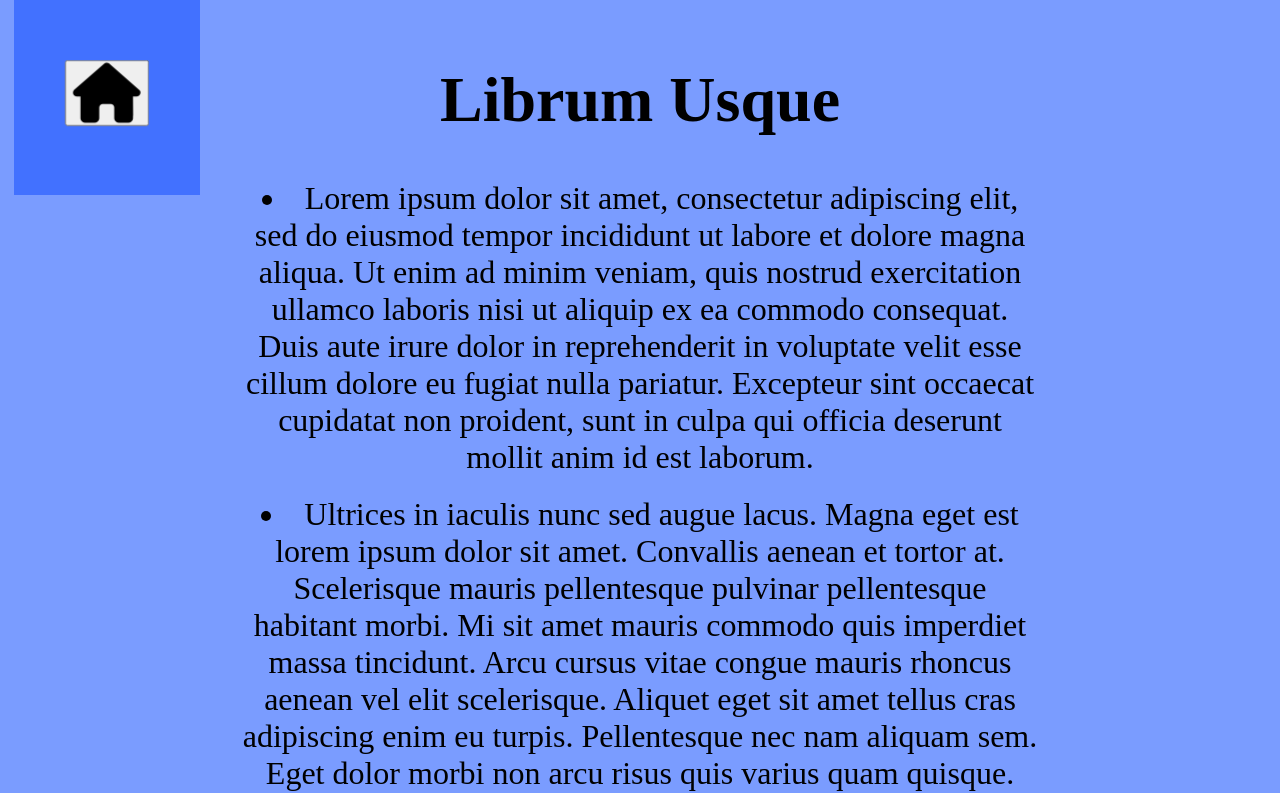
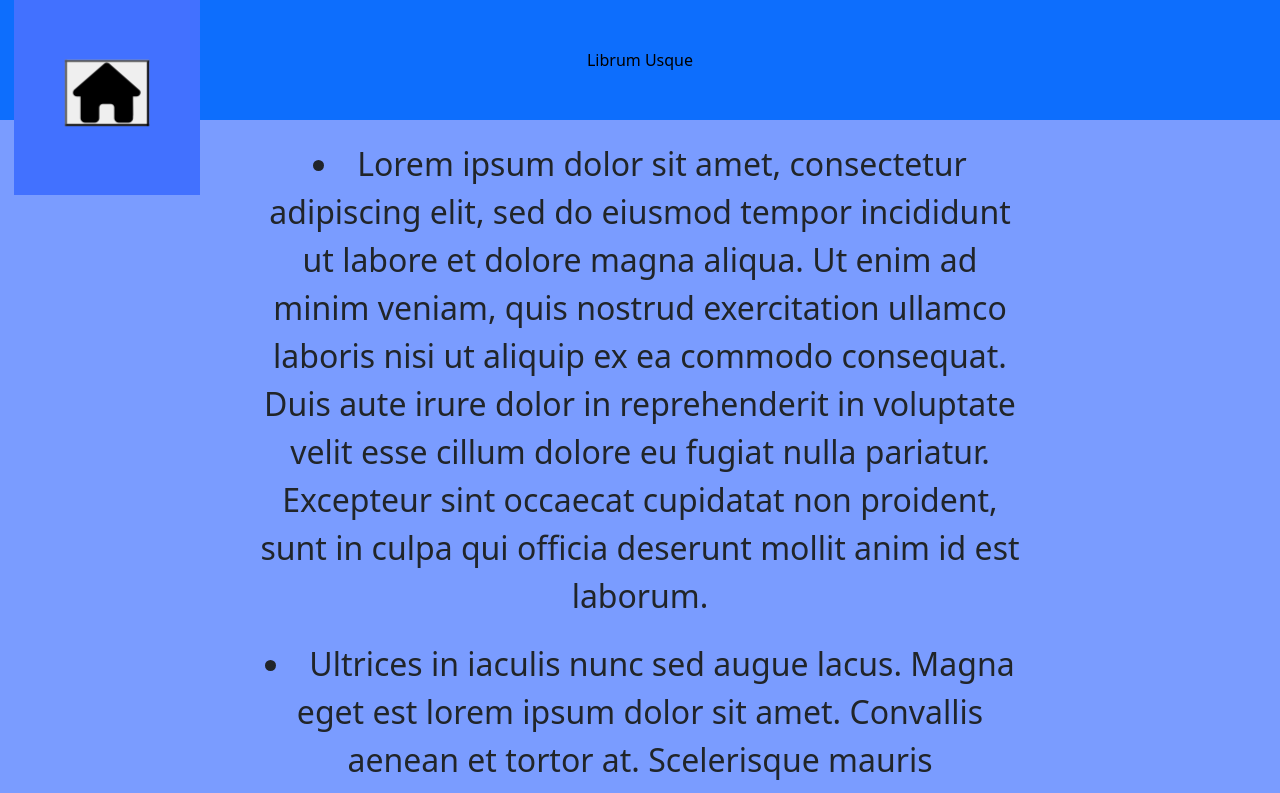
Before and after one commit to HelpInee/anthonyswebsite, a plain HTML site: page scroll.html in a window 1280 px wide. Shown: the top 793 px of the page. Drawn offline with nearby package versions, Linux system fonts and the light colour scheme.

Commit message:
Sat, May 13, 2023, 7:22 PM -07:00

```diff
--- a/css/scroll.css
+++ b/css/scroll.css
@@ -48,5 +48,5 @@ li {
 .btn1:hover {
   color: white;
   cursor: pointer;
-
+  background-color: black;
 }
--- a/scroll.html
+++ b/scroll.html
@@ -3,6 +3,8 @@
 
     <head>
         <meta name="viewport" content="width=device-width, initial-scale=1.0">
+        <link href="https://cdn.jsdelivr.net/npm/bootstrap@5.2.3/dist/css/bootstrap.min.css" rel="stylesheet">
+        <script src="https://cdn.jsdelivr.net/npm/bootstrap@5.2.3/dist/js/bootstrap.bundle.min.js"></script>
         <title>Scroll</title>
         <link rel="stylesheet" href="css/scroll.css">
         <link rel="icon" type="image/x-icon" href="">
@@ -11,8 +13,8 @@
     <body>
         <div class="header"><button class="fas fa-home btn1" onclick="document.location='index.html'"></button></div></div>
 
+        <div class="container-fluid p-5 bg-primary text-black text-center">Librum Usque</div>
         <div class="cont">
-            <h1>Librum Usque</h1>
             <li>Lorem ipsum dolor sit amet, consectetur adipiscing elit, sed do eiusmod tempor incididunt ut labore et dolore magna aliqua. Ut enim ad minim veniam, quis nostrud exercitation ullamco laboris nisi ut aliquip ex ea commodo consequat. Duis aute irure dolor in reprehenderit in voluptate velit esse cillum dolore eu fugiat nulla pariatur. Excepteur sint occaecat cupidatat non proident, sunt in culpa qui officia deserunt mollit anim id est laborum.</li>
             <li>Ultrices in iaculis nunc sed augue lacus. Magna eget est lorem ipsum dolor sit amet. Convallis aenean et tortor at. Scelerisque mauris pellentesque pulvinar pellentesque habitant morbi. Mi sit amet mauris commodo quis imperdiet massa tincidunt. Arcu cursus vitae congue mauris rhoncus aenean vel elit scelerisque. Aliquet eget sit amet tellus cras adipiscing enim eu turpis. Pellentesque nec nam aliquam sem. Eget dolor morbi non arcu risus quis varius quam quisque. Augue lacus viverra vitae congue eu consequat. Luctus venenatis lectus magna fringilla. Ut porttitor leo a diam sollicitudin tempor id eu. Leo vel orci porta non. Dapibus ultrices in iaculis nunc sed augue lacus viverra vitae. Varius sit amet mattis vulputate enim. Senectus et netus et malesuada fames ac. Non pulvinar neque laoreet suspendisse interdum consectetur libero. Magna fringilla urna porttitor rhoncus dolor purus non. Ac tincidunt vitae semper quis lectus nulla at volutpat.</li>
             <li>Eget dolor morbi non arcu. Elit duis tristique sollicitudin nibh sit amet commodo nulla. Cursus mattis molestie a iaculis at erat pellentesque adipiscing commodo. Non odio euismod lacinia at. Libero volutpat sed cras ornare arcu. Eu mi bibendum neque egestas congue quisque egestas diam. Sagittis id consectetur purus ut faucibus pulvinar elementum. Suspendisse in est ante in nibh. Tellus rutrum tellus pellentesque eu tincidunt tortor aliquam nulla facilisi. Mus mauris vitae ultricies leo integer. Odio aenean sed adipiscing diam donec adipiscing tristique. Lacus viverra vitae congue eu consequat ac. Venenatis cras sed felis eget velit aliquet sagittis. Bibendum enim facilisis gravida neque convallis a cras. Sit amet cursus sit amet dictum sit amet justo donec. Adipiscing vitae proin sagittis nisl rhoncus mattis. Vel eros donec ac odio tempor. Eu non diam phasellus vestibulum lorem sed risus ultricies tristique. Interdum consectetur libero id faucibus. Aliquam ultrices sagittis orci a scelerisque purus semper.</li>
```
